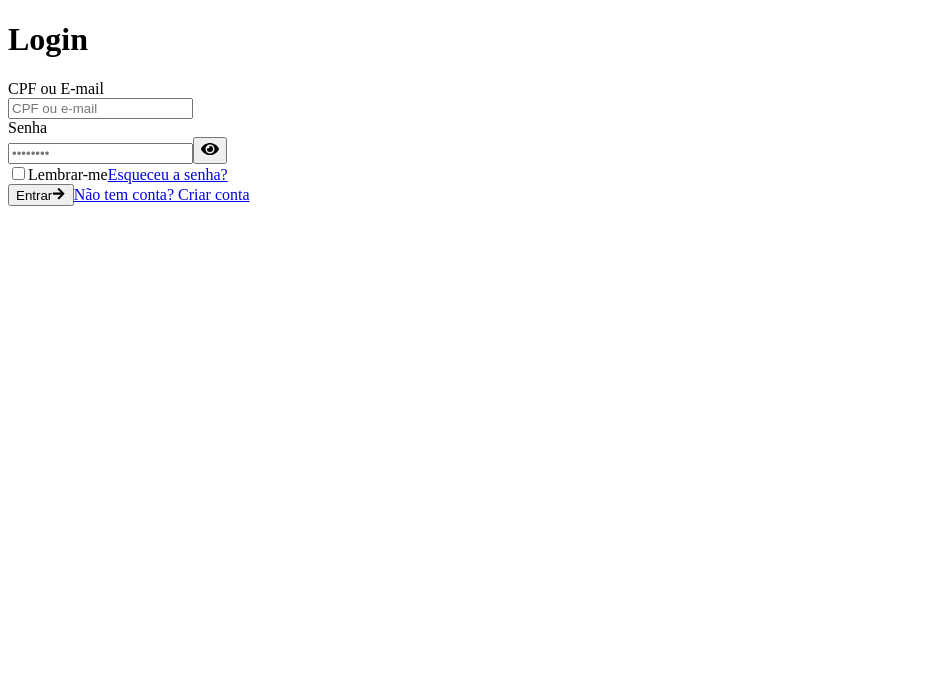
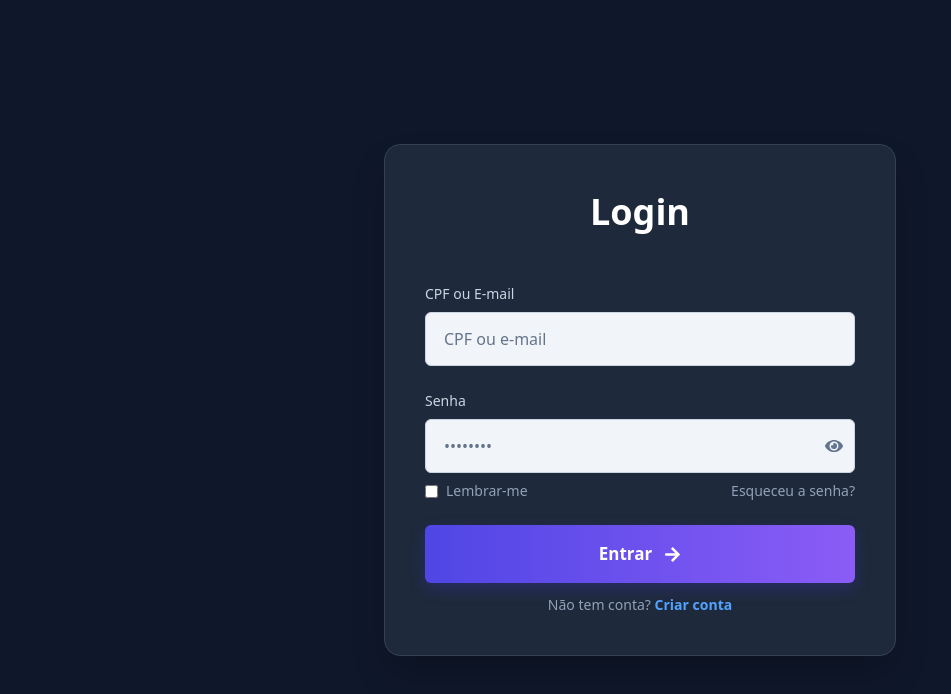
Before and after one commit to GS-UsGuri-DEV/UpPath-Front-end, a React (Vite) app: page / in a window 1280 px wide. Shown: the top 694 px of the page, without its empty margins (0-951 px from the left). Built offline with nearby package versions, Linux system fonts and the light colour scheme; no server answers.

Commit message:
feat: adicionar estilização mobile-first para os componentes de login e melhorar a responsividade do layout

```diff
--- a/src/index.css
+++ b/src/index.css
@@ -0,0 +1,313 @@
+@import "tailwindcss";
+
+/* ===========================================
+   MOBILE FIRST - Custom Component Classes
+   Breakpoints:
+   - Base: 320px+ (small mobile)
+   - sm: 640px+ (large mobile / small tablet)
+   - md: 768px+ (tablet)
+   - lg: 1024px+ (small laptop)
+   - xl: 1280px+ (desktop)
+   - 2xl: 1536px+ (large desktop)
+   =========================================== */
+
+/* Login Background - Mobile First */
+.login-bg {
+  min-height: 100vh;
+  background-color: rgb(15 23 42);
+  display: flex;
+  align-items: center;
+  justify-content: center;
+  padding: 1rem;
+}
+
+@media (min-width: 640px) {
+  .login-bg {
+    padding: 1.5rem;
+  }
+}
+
+@media (min-width: 1024px) {
+  .login-bg {
+    padding: 2rem;
+  }
+}
+
+/* Login Card Wrapper - Mobile First */
+.login-card-wrapper {
+  width: 100%;
+  max-width: 100%;
+}
+
+@media (min-width: 640px) {
+  .login-card-wrapper {
+    max-width: 28rem;
+  }
+}
+
+@media (min-width: 768px) {
+  .login-card-wrapper {
+    max-width: 30rem;
+  }
+}
+
+@media (min-width: 1024px) {
+  .login-card-wrapper {
+    max-width: 32rem;
+  }
+}
+
+/* Login Brand - Mobile First */
+.login-brand {
+  text-align: center;
+  margin-bottom: 1rem;
+}
+
+@media (min-width: 768px) {
+  .login-brand {
+    margin-bottom: 1.25rem;
+  }
+}
+
+/* Login Title - Mobile First */
+.login-title {
+  font-size: 1.75rem;
+  font-weight: 700;
+  color: white;
+  margin-bottom: 0;
+}
+
+@media (min-width: 640px) {
+  .login-title {
+    font-size: 2rem;
+  }
+}
+
+@media (min-width: 768px) {
+  .login-title {
+    font-size: 2.25rem;
+  }
+}
+
+/* Login Subtitle - Mobile First */
+.login-sub {
+  color: rgb(148 163 184);
+  font-size: 0.875rem;
+}
+
+@media (min-width: 640px) {
+  .login-sub {
+    font-size: 1rem;
+  }
+}
+
+/* Login Card - Mobile First */
+.login-card {
+  background-color: rgb(30 41 59);
+  border-radius: 0.75rem;
+  box-shadow: 0 10px 25px -5px rgb(0 0 0 / 0.25);
+  padding: 1.5rem;
+  display: flex;
+  flex-direction: column;
+  gap: 1rem;
+  border: 1px solid rgb(51 65 85);
+}
+
+@media (min-width: 640px) {
+  .login-card {
+    border-radius: 1rem;
+    padding: 2rem;
+    gap: 1.25rem;
+    box-shadow: 0 20px 40px -10px rgb(0 0 0 / 0.3);
+  }
+}
+
+@media (min-width: 1024px) {
+  .login-card {
+    padding: 2.5rem;
+    gap: 1.5rem;
+  }
+}
+
+/* Input Label - Mobile First */
+.input-label {
+  display: block;
+  font-size: 0.8125rem;
+  font-weight: 500;
+  color: rgb(203 213 225);
+  margin-bottom: 0.375rem;
+}
+
+@media (min-width: 640px) {
+  .input-label {
+    font-size: 0.875rem;
+    margin-bottom: 0.5rem;
+  }
+}
+
+/* Input Field - Mobile First */
+.input-field {
+  width: 100%;
+  border-radius: 0.375rem;
+  padding: 0.625rem 0.75rem;
+  font-size: 0.9375rem;
+  color: rgb(15 23 42);
+  background-color: rgb(241 245 249);
+  border: 1px solid rgb(203 213 225);
+  transition: all 0.2s;
+}
+
+@media (min-width: 640px) {
+  .input-field {
+    padding: 0.75rem 1rem;
+    font-size: 1rem;
+  }
+}
+
+@media (min-width: 1024px) {
+  .input-field {
+    padding: 0.875rem 1.125rem;
+  }
+}
+
+.input-field::placeholder {
+  color: rgb(100 116 139);
+}
+
+.input-field:focus {
+  outline: none;
+  box-shadow: 0 0 0 3px rgb(99 102 241 / 0.3);
+  border-color: rgb(99 102 241);
+}
+
+/* Input Error State */
+.input-error {
+  background-color: rgb(241 245 249);
+  border: 1px solid rgb(239 68 68 / 0.8);
+  box-shadow: 0 0 0 3px rgb(239 68 68 / 0.2);
+}
+
+/* Error Text - Mobile First */
+.error-text {
+  font-size: 0.75rem;
+  color: rgb(248 113 113);
+  margin-top: 0.25rem;
+}
+
+@media (min-width: 640px) {
+  .error-text {
+    font-size: 0.8125rem;
+  }
+}
+
+/* Primary Button - Mobile First */
+.btn-primary {
+  width: 100%;
+  display: flex;
+  align-items: center;
+  justify-content: center;
+  gap: 0.5rem;
+  background: linear-gradient(to right, rgb(79 70 229), rgb(139 92 246));
+  color: white;
+  font-weight: 600;
+  border-radius: 0.375rem;
+  padding: 0.75rem 1rem;
+  font-size: 0.9375rem;
+  transition: all 0.2s;
+  box-shadow: 0 4px 12px rgb(67 56 202 / 0.25);
+  border: none;
+  cursor: pointer;
+}
+
+@media (min-width: 640px) {
+  .btn-primary {
+    gap: 0.75rem;
+    padding: 0.875rem 1.25rem;
+    font-size: 1rem;
+    box-shadow: 0 6px 16px rgb(67 56 202 / 0.3);
+  }
+}
+
+@media (min-width: 1024px) {
+  .btn-primary {
+    padding: 1rem 1.5rem;
+    font-size: 1.0625rem;
+  }
+}
+
+.btn-primary:disabled {
+  opacity: 0.5;
+  cursor: not-allowed;
+}
+
+.btn-primary:not(:disabled):hover {
+  background: linear-gradient(to right, rgb(67 56 202), rgb(124 58 237));
+  box-shadow: 0 8px 20px rgb(67 56 202 / 0.4);
+  transform: translateY(-1px);
+}
+
+.btn-primary:not(:disabled):active {
+  transform: translateY(0);
+}
+
+/* Link Muted - Mobile First */
+.link-muted {
+  display: block;
+  text-align: center;
+  font-size: 0.8125rem;
+  color: rgb(148 163 184);
+  transition: color 0.2s;
+}
+
+@media (min-width: 640px) {
+  .link-muted {
+    font-size: 0.875rem;
+  }
+}
+
+.link-muted:hover {
+  color: white;
+}
+
+/* Checkbox - Mobile First */
+.checkbox {
+  width: 1rem;
+  height: 1rem;
+  border-radius: 0.25rem;
+  background-color: rgb(51 65 85);
+  border-color: rgb(71 85 105);
+}
+
+@media (min-width: 640px) {
+  .checkbox {
+    width: 1.125rem;
+    height: 1.125rem;
+  }
+}
+
+/* Message Box - Mobile First */
+.msg-box {
+  background-color: rgb(239 68 68 / 0.1);
+  border: 1px solid rgb(239 68 68 / 0.5);
+  border-radius: 0.5rem;
+  padding: 0.75rem;
+}
+
+@media (min-width: 640px) {
+  .msg-box {
+    padding: 1rem;
+  }
+}
+
+/* Message Text - Mobile First */
+.msg-text {
+  font-size: 0.8125rem;
+  color: rgb(248 113 113);
+  line-height: 1.4;
+}
+
+@media (min-width: 640px) {
+  .msg-text {
+    font-size: 0.875rem;
+  }
+}
```
